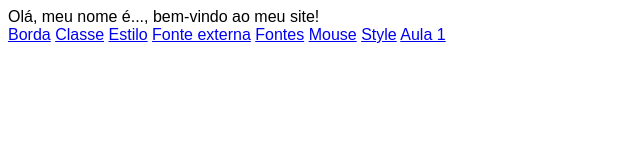
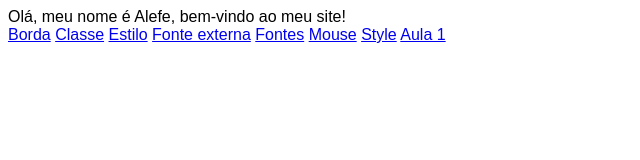
Before and after one commit to alefesouza/alefesouza.github.io, a plain HTML site: page index.html in a window 1280 px wide. Shown: the full height of the page, 0-640 px from the left. Drawn offline with Linux system fonts and the light colour scheme.

Commit message:
Altera nome

```diff
--- a/index.html
+++ b/index.html
@@ -13,7 +13,7 @@
 </head>
 
 <body>
-    Olá, meu nome é..., bem-vindo ao meu site!
+    Olá, meu nome é Alefe, bem-vindo ao meu site!
 
     <br>
 
```
